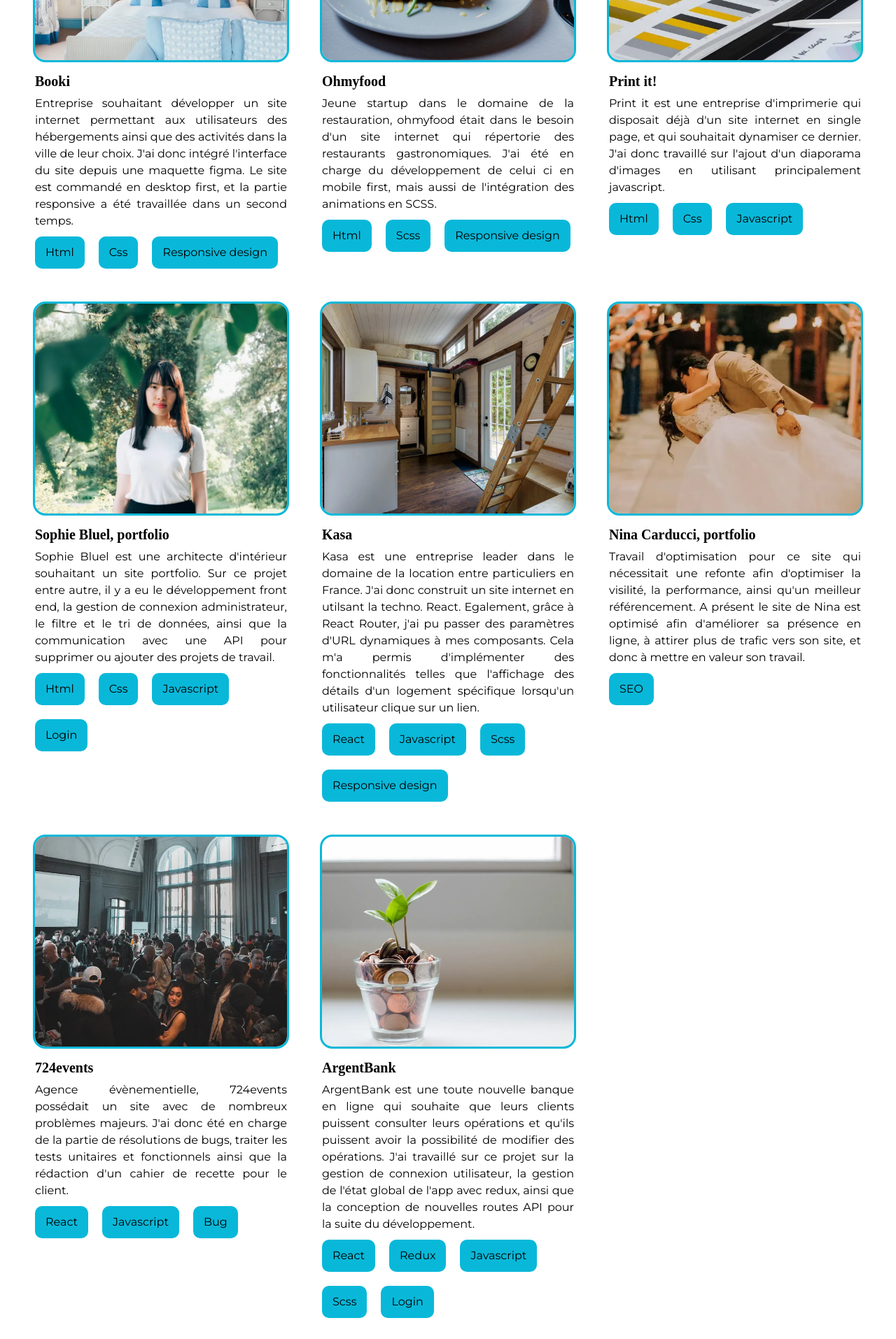
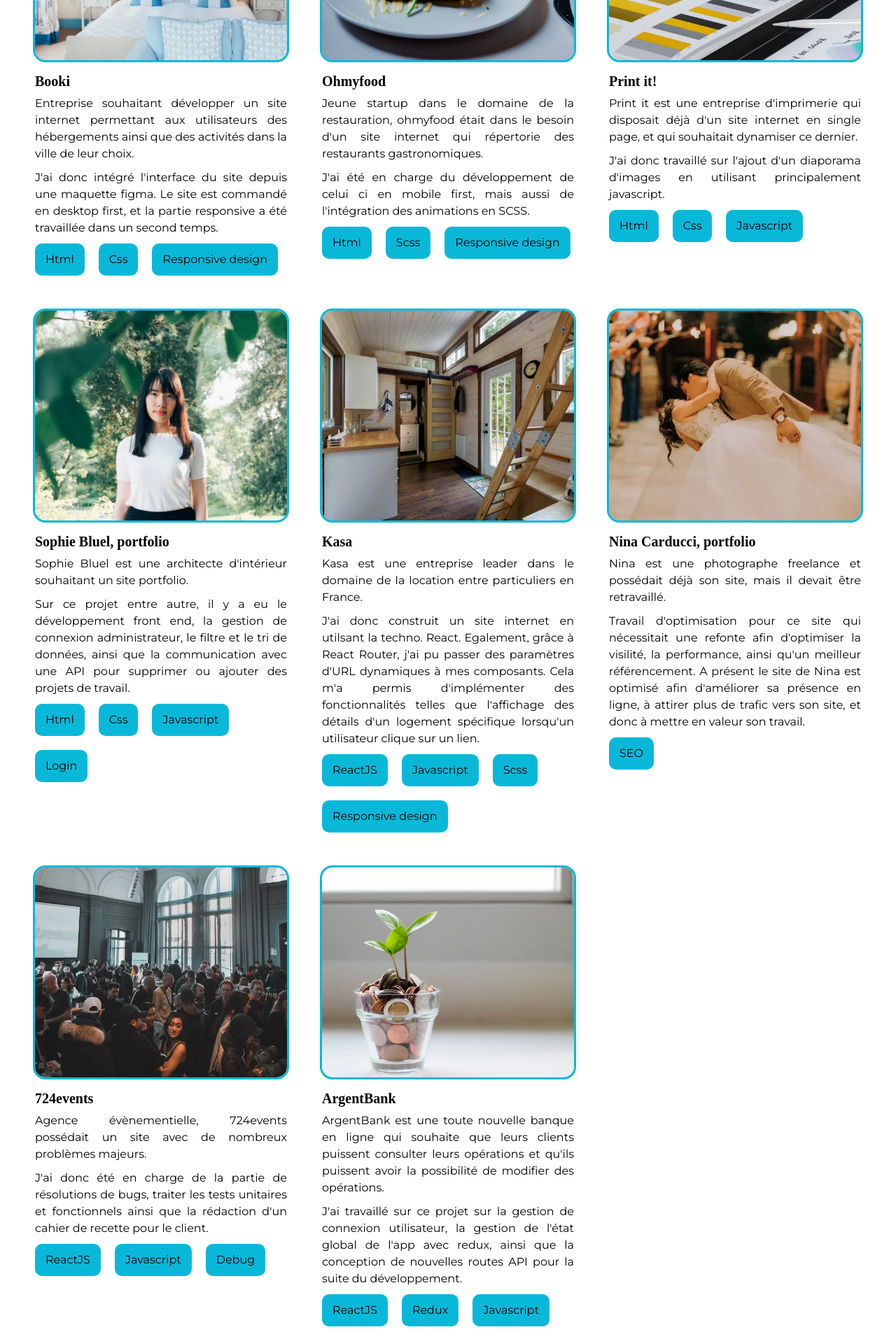
Before and after one commit to OCAntoni/Portfolio, a React (Create React App) app: page / in a window 1280 px wide. Shown: the part 2960-4874 px from the top of the page at 70% size. Built offline with nearby package versions, Linux system fonts and the light colour scheme; a web font is replaced by a local one.

Commit message:
update data project + update responsive slider + minor changes

```diff
--- a/src/components/project/project.jsx
+++ b/src/components/project/project.jsx
@@ -28,7 +28,7 @@ function Project() {
                 <button className={`filter-button ${selectedFilter === 'Tous' ? 'active-color' : ''}`} onClick={() => filterProjects('Tous')}>Tous</button>
                 <button className={`filter-button ${selectedFilter === 'Html/Css' ? 'active-color' : ''}`} onClick={() => filterProjects('Html/Css')}>HTML/CSS</button>
                 <button className={`filter-button ${selectedFilter === 'Javascript' ? 'active-color' : ''}`} onClick={() => filterProjects('Javascript')}>Javascript</button>
-                <button className={`filter-button ${selectedFilter === 'React' ? 'active-color' : ''}`} onClick={() => filterProjects('React')}>React</button>
+                <button className={`filter-button ${selectedFilter === 'ReactJS' ? 'active-color' : ''}`} onClick={() => filterProjects('ReactJS')}>ReactJS</button>
                 <button className={`filter-button ${selectedFilter === 'SEO' ? 'active-color' : ''}`} onClick={() => filterProjects('SEO')}>SEO</button>
                 <button className={`filter-button ${selectedFilter === 'Debug' ? 'active-color' : ''}`} onClick={() => filterProjects('Debug')}>Debug</button>
             </div>
@@ -38,7 +38,7 @@ function Project() {
                     <option value="Tous" className={`filter-button ${selectedFilter === 'Html/Css' ? 'active-color' : ''}`}>Tous</option>
                     <option value="Html/Css" className={`filter-button ${selectedFilter === 'Html/Css' ? 'active-color' : ''}`}>HTML/CSS</option>
                     <option value="Javascript">Javascript</option>
-                    <option value="React">React</option>
+                    <option value="ReactJS">ReactJS</option>
                     <option value="SEO">SEO</option>
                     <option value="Debug">Debug</option>
                 </select>
@@ -72,6 +72,9 @@ function Project() {
                                 <p className='info-text' style={{ lineHeight: '1.5' }}>
                                     {project.description}
                                 </p>
+                                <p className='info-text' style={{ lineHeight: '1.5' }}>
+                                    {project.description2}
+                                </p>
                                 <div className='tags'>
                                     {project.tag.map((tag, index) => (
                                         <p className='tag' key={index}>
--- a/src/components/skills/skills.jsx
+++ b/src/components/skills/skills.jsx
@@ -43,7 +43,7 @@ function Skills() {
                         </li>
                         <li>
                             <span className='dot'></span>
-                            consciencieux
+                            Consciencieux
                         </li>
                         <li>
                             <span className='dot'></span>
--- a/src/components/slider/slider.scss
+++ b/src/components/slider/slider.scss
@@ -39,6 +39,9 @@
             object-fit:cover;
             border-radius: 5px;
             border: thick double #09B8D9 ;
+            @media screen and (max-width: 600px) {
+                width: 97%;
+            }
         }
 
         .change-project {
@@ -81,6 +84,9 @@
                 justify-content: center;
                 gap: 5px;
                 margin-bottom: 25px;
+                @media screen and (max-width: 600px) {
+                    display: none;
+                }
             }
 
             .dot {
--- a/src/data/data.json
+++ b/src/data/data.json
@@ -3,7 +3,8 @@
         "id": "1",
         "image": "/imgData/booki.webp",
         "title": "Booki",
-        "description": "Entreprise souhaitant développer un site internet permettant aux utilisateurs des hébergements ainsi que des activités dans la ville de leur choix. J'ai donc intégré l'interface du site depuis une maquette figma. Le site est commandé en desktop first, et la partie responsive a été travaillée dans un second temps.",
+        "description": "Entreprise souhaitant développer un site internet permettant aux utilisateurs des hébergements ainsi que des activités dans la ville de leur choix.",
+        "description2": "J'ai donc intégré l'interface du site depuis une maquette figma. Le site est commandé en desktop first, et la partie responsive a été travaillée dans un second temps.",
         "filtre": ["Tous", "Html/Css"],
         "tag": ["Html", "Css", "Responsive design"],
         "urlCode": "https://github.com/OCAntoni/Projet-3",
@@ -13,7 +14,8 @@
         "id": "2",
         "image": "/imgData/ohmyfood.webp",
         "title": "Ohmyfood",
-        "description": "Jeune startup dans le domaine de la restauration, ohmyfood était dans le besoin d'un site internet qui répertorie des restaurants gastronomiques. J'ai été en charge du développement de celui ci en mobile first, mais aussi de l'intégration des animations en SCSS.",
+        "description": "Jeune startup dans le domaine de la restauration, ohmyfood était dans le besoin d'un site internet qui répertorie des restaurants gastronomiques.",
+        "description2": "J'ai été en charge du développement de celui ci en mobile first, mais aussi de l'intégration des animations en SCSS.",
         "filtre": ["Tous", "Html/Css"],
         "tag": ["Html", "Scss", "Responsive design"],
         "urlCode": "https://github.com/OCAntoni/Projet-4",
@@ -23,7 +25,8 @@
         "id": "3",
         "image": "/imgData/slide3.webp",
         "title": "Print it!",
-        "description": "Print it est une entreprise d'imprimerie qui disposait déjà d'un site internet en single page, et qui souhaitait dynamiser ce dernier. J'ai donc travaillé sur l'ajout d'un diaporama d'images en utilisant principalement javascript.",
+        "description": "Print it est une entreprise d'imprimerie qui disposait déjà d'un site internet en single page, et qui souhaitait dynamiser ce dernier.",
+        "description2": "J'ai donc travaillé sur l'ajout d'un diaporama d'images en utilisant principalement javascript.",
         "filtre": ["Tous", "Javascript"],
         "tag": ["Html", "Css", "Javascript"],
         "urlCode": "https://github.com/OCAntoni/Projet-5",
@@ -33,7 +36,8 @@
         "id": "4",
         "image": "/imgData/sophie-bluel.webp",
         "title": "Sophie Bluel, portfolio",
-        "description": "Sophie Bluel est une architecte d'intérieur souhaitant un site portfolio. Sur ce projet entre autre, il y a eu le développement front end, la gestion de connexion administrateur, le filtre et le tri de données, ainsi que la communication avec une API pour supprimer ou ajouter des projets de travail.",
+        "description": "Sophie Bluel est une architecte d'intérieur souhaitant un site portfolio.",
+        "description2": "Sur ce projet entre autre, il y a eu le développement front end, la gestion de connexion administrateur, le filtre et le tri de données, ainsi que la communication avec une API pour supprimer ou ajouter des projets de travail.",
         "filtre": ["Tous", "Javascript"],
         "tag": ["Html", "Css", "Javascript", "Login"],
         "urlCode": "https://github.com/OCAntoni/Projet-6",
@@ -43,9 +47,10 @@
         "id": "5",
         "image": "/imgData/kasa.webp",
         "title": "Kasa",
-        "description": "Kasa est une entreprise leader dans le domaine de la location entre particuliers en France. J'ai donc construit un site internet en utilsant la techno. React. Egalement, grâce à React Router, j'ai pu passer des paramètres d'URL dynamiques à mes composants. Cela m'a permis d'implémenter des fonctionnalités telles que l'affichage des détails d'un logement spécifique lorsqu'un utilisateur clique sur un lien.",
-        "filtre": ["Tous", "React"],
-        "tag": ["React", "Javascript", "Scss", "Responsive design"],
+        "description": "Kasa est une entreprise leader dans le domaine de la location entre particuliers en France.",
+        "description2": "J'ai donc construit un site internet en utilsant la techno. React. Egalement, grâce à React Router, j'ai pu passer des paramètres d'URL dynamiques à mes composants. Cela m'a permis d'implémenter des fonctionnalités telles que l'affichage des détails d'un logement spécifique lorsqu'un utilisateur clique sur un lien.",
+        "filtre": ["Tous", "ReactJS"],
+        "tag": ["ReactJS", "Javascript", "Scss", "Responsive design"],
         "urlCode": "https://github.com/OCAntoni/Projet-8",
         "urlWebsite": "https://kasa-ac.vercel.app"
     },
@@ -53,7 +58,8 @@
         "id": "6",
         "image": "/imgData/nina_carducci.webp",
         "title": "Nina Carducci, portfolio",
-        "description": "Travail d'optimisation pour ce site qui nécessitait une refonte afin d'optimiser la visilité, la performance, ainsi qu'un meilleur référencement. A présent le site de Nina est optimisé afin d'améliorer sa présence en ligne, à attirer plus de trafic vers son site, et donc à mettre en valeur son travail.",
+        "description": "Nina est une photographe freelance et possédait déjà son site, mais il devait être retravaillé.",
+        "description2": "Travail d'optimisation pour ce site qui nécessitait une refonte afin d'optimiser la visilité, la performance, ainsi qu'un meilleur référencement. A présent le site de Nina est optimisé afin d'améliorer sa présence en ligne, à attirer plus de trafic vers son site, et donc à mettre en valeur son travail.",
         "filtre": ["Tous", "SEO"],
         "tag": ["SEO"],
         "urlCode": "https://github.com/OCAntoni/Projet-9",
@@ -63,9 +69,10 @@
         "id": "7",
         "image": "/imgData/724events.webp",
         "title": "724events",
-        "description": "Agence évènementielle, 724events possédait un site avec de nombreux problèmes majeurs. J'ai donc été en charge de la partie de résolutions de bugs, traiter les tests unitaires et fonctionnels ainsi que la rédaction d'un cahier de recette pour le client.",
+        "description": "Agence évènementielle, 724events possédait un site avec de nombreux problèmes majeurs.",
+        "description2": "J'ai donc été en charge de la partie de résolutions de bugs, traiter les tests unitaires et fonctionnels ainsi que la rédaction d'un cahier de recette pour le client.",
         "filtre": ["Tous", "Debug"],
-        "tag": ["React", "Javascript", "Bug"],
+        "tag": ["ReactJS", "Javascript", "Debug"],
         "urlCode": "https://github.com/OCAntoni/Projet-10",
         "urlWebsite": "https://724events-ac.vercel.app/"
     },
@@ -73,9 +80,10 @@
         "id": "8",
         "image": "/imgData/argentbank.webp",
         "title": "ArgentBank",
-        "description": "ArgentBank est une toute nouvelle banque en ligne qui souhaite que leurs clients puissent consulter leurs opérations et qu'ils puissent avoir la possibilité de modifier des opérations. J'ai travaillé sur ce projet sur la gestion de connexion utilisateur, la gestion de l'état global de l'app avec redux, ainsi que la conception de nouvelles routes API pour la suite du développement.",
-        "filtre": ["Tous", "React"],
-        "tag": ["React", "Redux", "Javascript", "Scss", "Login"],
+        "description": "ArgentBank est une toute nouvelle banque en ligne qui souhaite que leurs clients puissent consulter leurs opérations et qu'ils puissent avoir la possibilité de modifier des opérations.",
+        "description2": "J'ai travaillé sur ce projet sur la gestion de connexion utilisateur, la gestion de l'état global de l'app avec redux, ainsi que la conception de nouvelles routes API pour la suite du développement.",
+        "filtre": ["Tous", "ReactJS"],
+        "tag": ["ReactJS", "Redux", "Javascript", "Scss", "Login"],
         "urlCode": "https://github.com/OCAntoni/Projet-11",
         "urlWebsite": ""
     }
```
